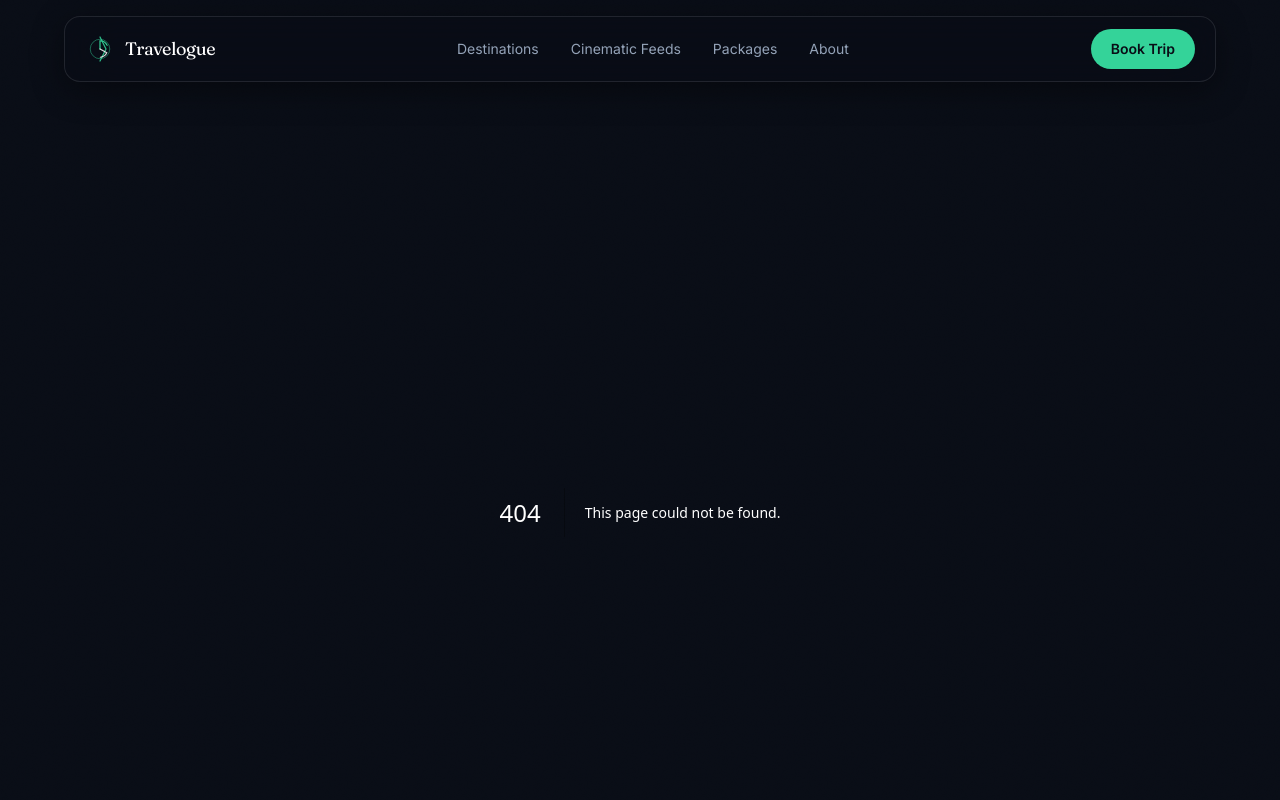
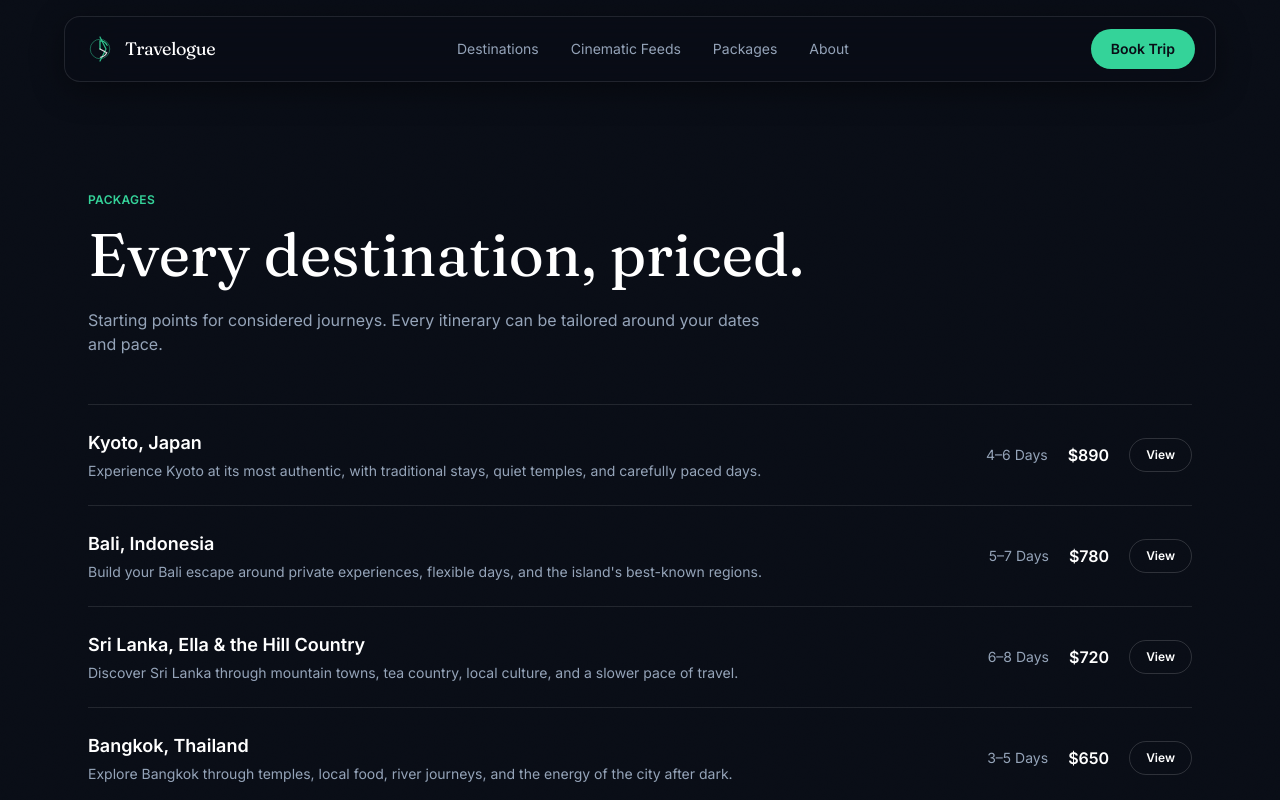
Before and after one commit to LinukaBandara/Travelogue, a Next.js app: page /packages in a window 1280 px wide. Before the commit this address had no page. Shown: the top 800 px of the page. Built offline with nearby package versions, Linux system fonts and the light colour scheme.

Commit message:
Add packages page

```diff
--- /dev/null
+++ b/app/packages/page.js
@@ -0,0 +1,4 @@
+import Link from "next/link";
+import { destinations } from "@/lib/destinations";
+export const metadata = { title: "Packages", description: "Compare Travelogue destination packages, durations, starting prices, and itineraries." };
+export default function PackagesPage(){return <section className="mx-auto max-w-6xl px-6 py-12 md:py-20"><p className="text-xs font-semibold text-mint tracking-wide mb-4">PACKAGES</p><h1 className="font-display text-4xl md:text-6xl mb-6">Every destination, priced.</h1><p className="text-slateSoft max-w-2xl mb-12">Starting points for considered journeys. Every itinerary can be tailored around your dates and pace.</p><div className="border-t border-white/10">{destinations.map(d=><div key={d.slug} className="py-6 border-b border-white/10 flex flex-col sm:flex-row sm:items-center justify-between gap-5"><div><Link href={`/destinations/${d.slug}`} className="text-lg font-semibold hover:text-mint">{d.name}, {d.country}</Link><p className="text-sm text-slateSoft mt-1">{d.tagline}</p></div><div className="flex items-center gap-5"><span className="text-sm text-slateSoft">{d.duration}</span><span className="font-semibold">${d.price.toLocaleString()}</span><Link href={`/destinations/${d.slug}`} className="rounded-full border border-white/15 px-4 py-2 text-xs font-semibold hover:border-mint hover:text-mint">View</Link></div></div>)}</div></section>}
```
